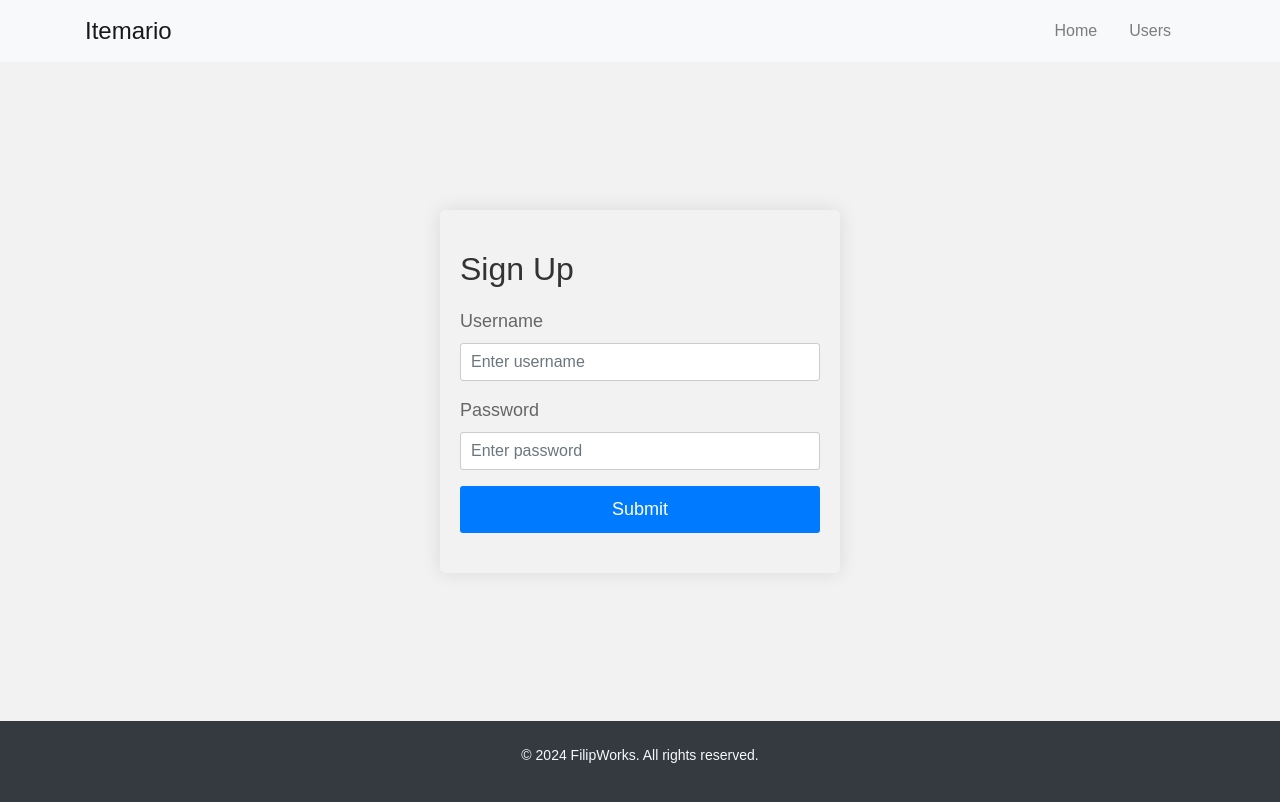
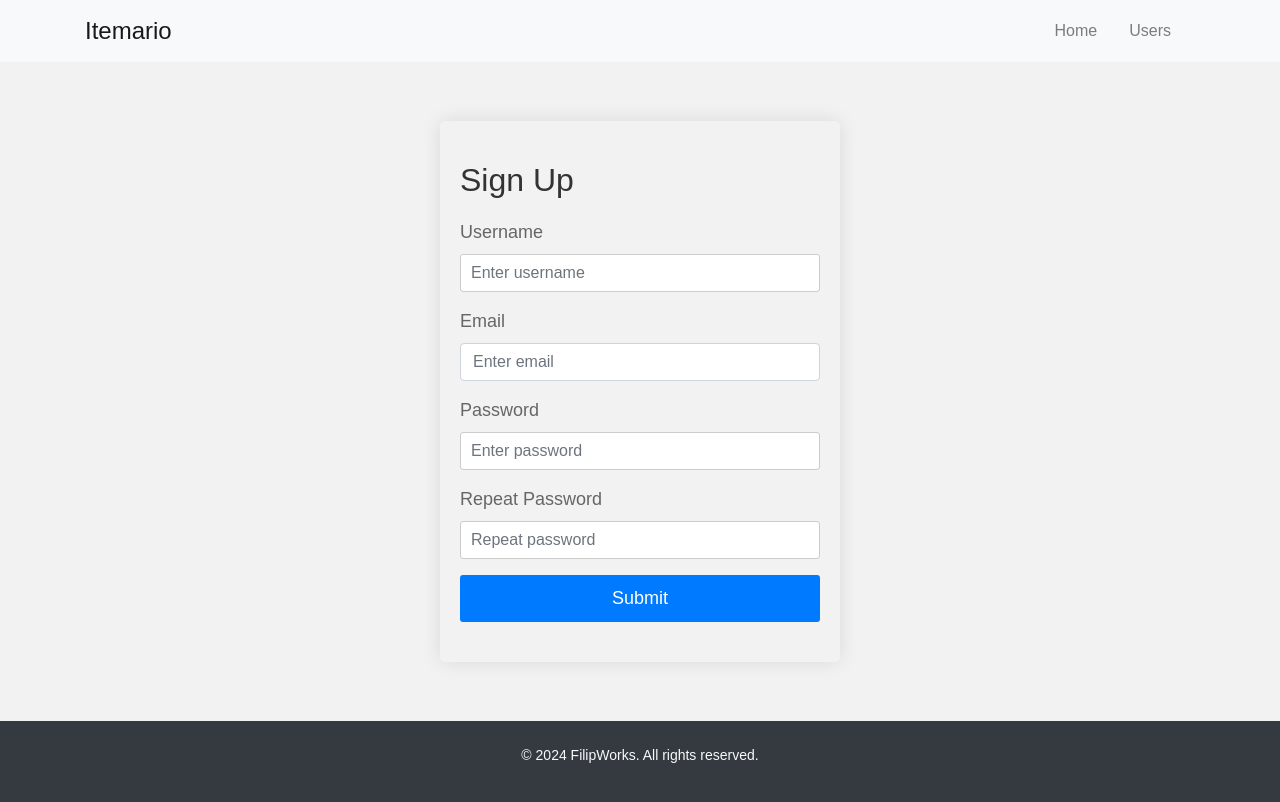
Before and after one commit to filbac1/Itemario-application, an Angular app: page /signup in a window 1280 px wide. Shown: the top 802 px of the page. Built offline with nearby package versions, Linux system fonts and the light colour scheme.

Commit message:
"Add email field to signup and modify backend to include email in user creation"
This commit includes changes to both the frontend and backend code for the signup functionality. On the frontend, an email input field has been added to

```diff
--- a/src/app/signup/signup.component.html
+++ b/src/app/signup/signup.component.html
@@ -22,13 +22,22 @@
           <input type="text" class="form-control" id="username" name="username" placeholder="Enter username" [(ngModel)]="username">
         </div>
         <div class="form-group">
+          <label for="email">Email</label>
+          <input type="email" class="form-control" id="email" name="email" placeholder="Enter email" [(ngModel)]="email">
+        </div>
+        <div class="form-group">
           <label for="password">Password</label>
           <input type="password" class="form-control" id="password" name="password" placeholder="Enter password" [(ngModel)]="password">
+        </div>
+        <div class="form-group">
+          <label for="repeatPassword">Repeat Password</label>
+          <input type="password" class="form-control" id="repeatPassword" name="repeatPassword" placeholder="Repeat password" [(ngModel)]="repeatPassword">
         </div>
         <button type="submit" class="btn btn-primary btn-block" id="submit-btn">Submit</button>
       </form>
     </div>
   </div>
+
 
 
   <!-- Footer Component -->
--- a/src/app/signup/signup.component.ts
+++ b/src/app/signup/signup.component.ts
@@ -1,5 +1,5 @@
 import { Component } from '@angular/core';
-import { HttpClient } from '@angular/common/http'; // Import HttpClient
+import { HttpClient } from '@angular/common/http';
 
 @Component({
   selector: 'app-signup',
@@ -7,23 +7,33 @@ import { HttpClient } from '@angular/common/http'; // Import HttpClient
   styleUrls: ['./signup.component.css']
 })
 export class SignupComponent {
-  username: string = ''; // Define username variable
-  password: string = ''; // Define password variable
+  username: string = '';
+  email: string = ''; // Define email variable
+  password: string = '';
+  repeatPassword: string = ''; // Define repeatPassword variable
 
-  constructor(private http: HttpClient) {} // Inject HttpClient
+  constructor(private http: HttpClient) {}
 
   onSubmit(): void {
-    const newUser = { username: this.username, password: this.password }; // Create user object
+    if (this.password !== this.repeatPassword) {
+      alert('Passwords do not match. Please try again.');
+      return;
+    }
 
-    // Send POST request to server endpoint
+    const newUser = {
+      username: this.username,
+      email: this.email, // Add email to user object
+      password: this.password
+    };
+
     this.http.post<any>('http://localhost:3000/api/signup', newUser).subscribe(
       (response) => {
-        console.log(response); // Log response from server
-        alert('User signed up successfully!'); // Display success message
+        console.log(response);
+        alert('User signed up successfully!');
       },
       (error) => {
-        console.error('Error:', error); // Log error
-        alert('An error occurred. Please try again.'); // Display error message
+        console.error('Error:', error);
+        alert('An error occurred. Please try again.');
       }
     );
   }
```
Also changed, not shown: 1 other file (tests, documents, lock files or other folders).
